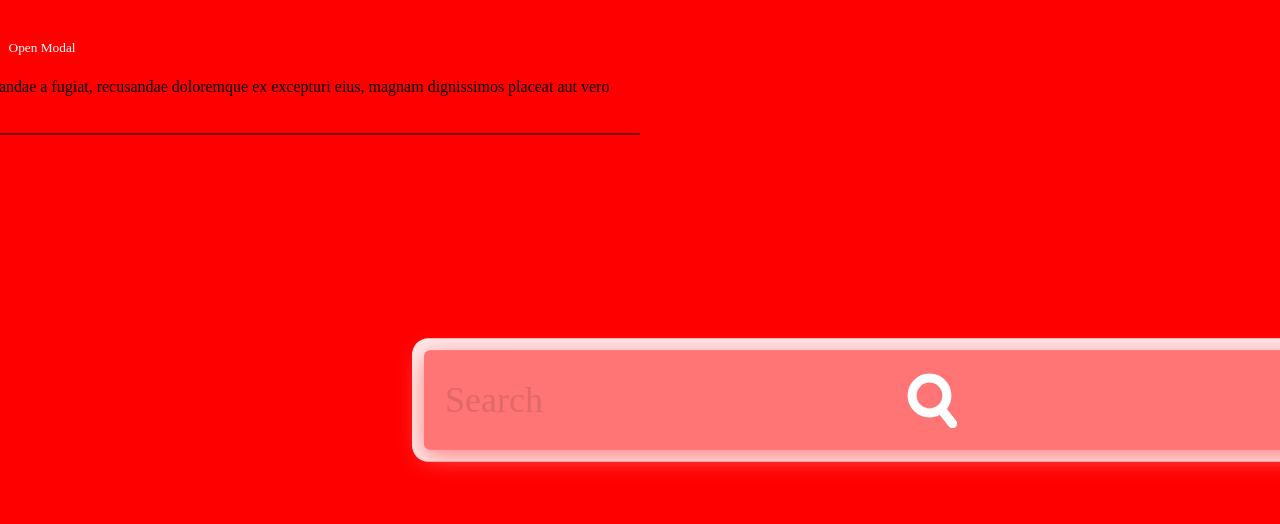
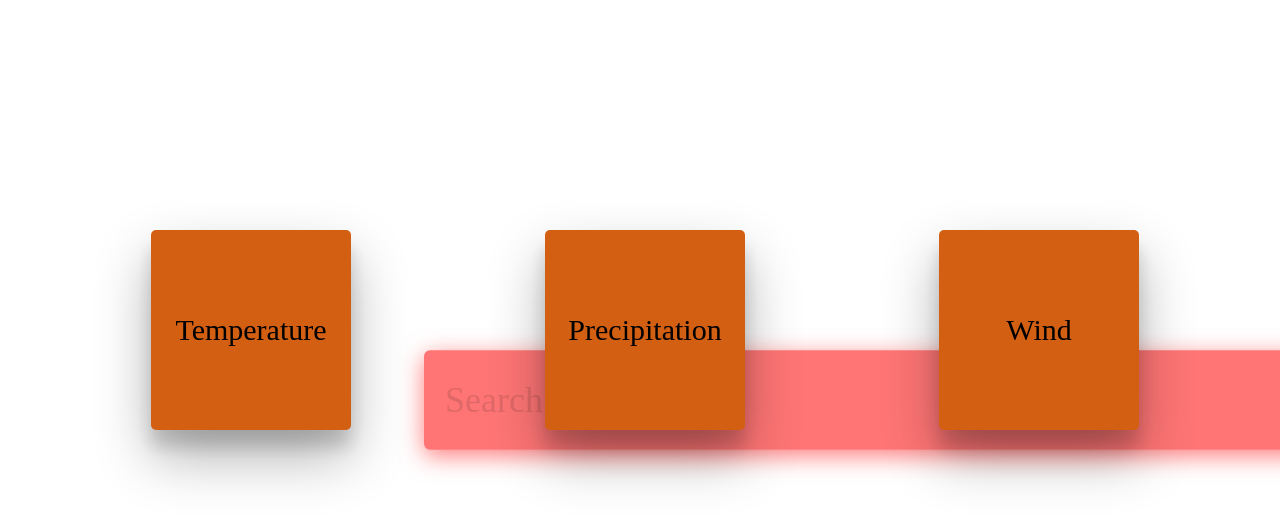
Before and after one commit to VirtualAmoeba/WeatherNOW, a plain HTML site: page index.html in a window 1280 px wide. Shown: the top 524 px of the page. Drawn offline with Linux system fonts and the light colour scheme.

Commit message:
other update

```diff
--- a/index.html
+++ b/index.html
@@ -6,15 +6,13 @@
     <meta charset="UTF-8">
     <meta http-equiv="X-UA-Compatible" content="IE=edge">
     <meta name="viewport" content="width=device-width, initial-scale=1.0">
+    <script src="script4.js" async></script>
     <link rel="stylesheet" href="https://cdnjs.cloudflare.com/ajax/libs/font-awesome/5.10.2/css/all.min.css"/>
     <title>Weather Widget</title>
 
 </head>
 <body>
-  <div id="cover">
-
-    <!-- <div class="center-div"></div> -->
-
+  <section>
     <div id="cover-button">
 
       <form method="get" action="">
@@ -23,18 +21,18 @@
 
               <div class="td">
 
-                    <input type="text" placeholder="Search" required>
+                  <input type="text" placeholder="Search" required id="cityName">
 
               </div>
 
               <div class="td" id="s-cover">
 
-                    <button type="submit">
+                  <button id="button" type="submit">
 
                       <div id="s-circle"></div>
 
                       <span></span>
-                    </button onclick= "somefunct()">
+                  </button>
 
               </div>
 
@@ -43,20 +41,42 @@
       </form>
 
   </div>
-    <button id="modalBtn">Open Modal</button>
-    <div class="modal-active" id="modal">
-        <div class="modal-header">
-            <div class="title">Example Modal</div>
-                <div class="close-button">&times;</div>
-        <div class="modal-body">
-            Lorem ipsum dolor sit amet consectetur adipisicing elit. Quam deleniti repudiandae a fugiat, recusandae doloremque ex excepturi eius, magnam dignissimos placeat aut vero rerum consequuntur officiis. Non veritatis possimus cumque!
+  </section>
+
+  <section>
+    <div class="rt-container" style="text-align:center;">
+
+      <div class="card-container">
+      <div class="card">
+        <div class="front">
+          <span id = "tempo" class="temp">Temperature</span>
+        </div>
+        <div class="back" id="temp"></div>
       </div>
     </div>
-    <div id="overlay"></div>
-    <script>
-        document.querySelector("#modalBtn").addEventListener("click", ()=>{
 
-        })
-    </script>
+    <div class="card-container" >
+      <div class="card">
+        <div class="front">
+          <span class="precip"> Precipitation
+            <!-- <img class="precipImg" src="https://w7.pngwing.com/pngs/606/544/png-transparent-rain-computer-icons-weather-symbol-cloud-rain-text-cloud-weather-forecasting.png"></img> -->
+          </span>
+        </div>
+        <div class="back" id="humidity"></div>
+      </div>
+    </div>
+
+    <div class="card-container">
+      <div class="card">
+        <div class="front">
+          <span class="wind">Wind</span>
+        </div>
+        <div id="wind" class="back"></div>
+      </div>
+    </div>
+
+</div>
+</section>
+<!-- <script src="script4.js"></script>         -->
 </body>
 </html>
--- a/style.css
+++ b/style.css
@@ -1,59 +1,25 @@
-/* /* body {
-    background-color: black;
-} */
-
-div {
-    animation-delay: -2s;
-}
-
-
-/* .center-div {
-    opacity: 0.6;
-    background-color: #FF5733;
-    font-size: 30px;
-    font-family: Arial, Helvetica, sans-serif;
-    border-radius: 25px;
-    width: 400px;
-    height: 200px;
-} */
-
+/* search */
 *
 {
     outline: none;
 }
 
-html, body
+/* html, body
 {
     height: 100%;
     min-height: 100%;
-}
+} */
 
 body
 {
     margin: 0;
-    background-color: #ffd8d8;
-    background-color: #ff0000;
+    /* background-color: #ffd8d8;
+    background-color: #ff0000; */
     background-position: center;
     background-repeat: no-repeat;
     background-size: cover;
-    background-image:
-    url('file:///Users/corcoding/Downloads/ezgif.com-gif-maker.gif');
+
 }
-
-/* .container {
-
-    font-size: 16px;
-    background-color: #ff0000;
-    background-position: center;
-    background-repeat: no-repeat;
-    background-size: cover;
-    background-image:
-    url('file:///Users/corcoding/Downloads/ezgif.com-gif-maker.gif');
-    /* width: 60%;
-    height: 6840px; */
-    /* color: white;
-    padding: 850px;
-} */ */
 
 .tb
 {
@@ -205,80 +171,62 @@
     background-color: #fff;
 }
 
-/* #ytd-url {
-  display: block;
-  position: fixed;
-  right: 0;
-  bottom: 0;
-  padding: 10px 14px;
-  margin: 20px;
-  color: #fff;
-  font-family: Nunito;
-  font-size: 14px;
-  text-decoration: none;
-  background-color: #ff7575;
-  border-radius: 4px;
-  box-shadow: 0 10px 20px -5px rgba(255, 117, 117, 0.86);
-  z-index: 125;
+/*  cards  */
+
+.card-container {
+    display: inline-block;
+    margin: 0 auto;
+    padding: 0 100px;
+    perspective: 900px;
+    text-align: center;
+}
+/* .precipImg{
+    padding-right:3px;
+    padding-top: 3px;
+    height:50px;
+    width: 50px;
 } */
-
-.modal {
-    position: fixed;
-    top: 50%;
-    left: 50%;
-    transform: translate(-50%, 50%) scale(0);
-    transition: 200ms ease-in-out;
-    border: 1px solid black;
-    border-radius: 10px;
-    z-index: 10;
-    background-color: white;
-    width: 500px;
-    max-width: 80%;
+.card {
+  position: relative;
+  width: 100px;
+  height: 100px;
+  transition: all 0.6s ease;
+  transform-style: preserve-3d;
+  margin-top: 230px;
+  margin-right: 90px;
 }
 
-.modal-active {
-    transform: translate(-50%, -50%)scale(1);
+.front, .back {
+  position: absolute;
+  background: #d35f13;
+  top: 0;
+  left: 0;
+  width: 200px;
+  height: 200px;
+  border-radius: 5px;
+  color: rgb(0, 0, 0);
+  box-shadow: 0 27px 55px 0 rgba(0, 0, 0, 0.3), 0 17px 17px 0 rgba(0, 0, 0, 0.15);
+  backface-visibility: hidden;
 }
 
-.modal-header {
-    padding: 10px 15px;
-    display: flex;
-    justify-content: space-between;
-    align-items: center;
-    border-bottom: 1px solid black;
+.front {
+  display: flex;
+  align-items: center;
+  justify-content: center;
+  font-size: 30px;
 }
 
-.modal-header .title {
-    font-size: 1.25rem;
-    font-weight: bold;
+.back {
+  display: flex;
+  align-items: center;
+  justify-content: center;
+  font-size: 18px;
 }
 
-.modal-header .close-button {
-    cursor: pointer;
-    border: none;
-    outline: none;
-    background: none;
-    font-size: 1.25rem;
-    font-weight: bold;
+.card-container:hover .card {
+  transform: rotateY(180deg);
 }
 
-.modal-body {
-    padding: 10px 15px;
+.back {
+  transform: rotateY(180deg);
 }
-
-#overlay {
-    position: fixed;
-    opacity: 0;
-    transition: 200ms ease-in-out;
-    top: 0;
-    left: 0;
-    right: 0;
-    bottom: 0;
-    background-color: black(0, 0, 0, .5);
-    pointer-events: none;
-}
-
-#overlay.active {
-    opacity: 1;
-    pointer-events: all;
-}
```
Lines whose indentation alone changed are shown as unchanged.
